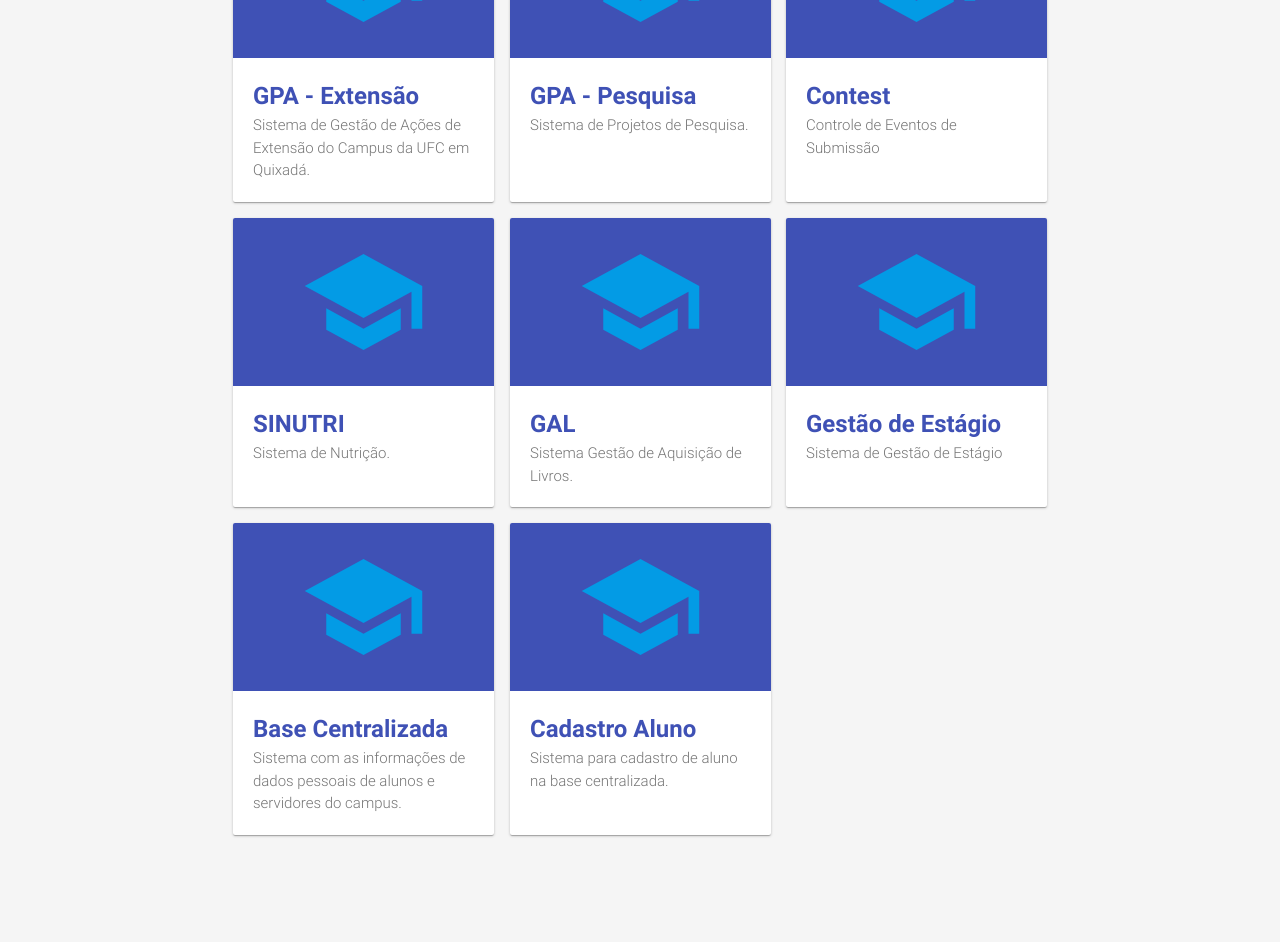
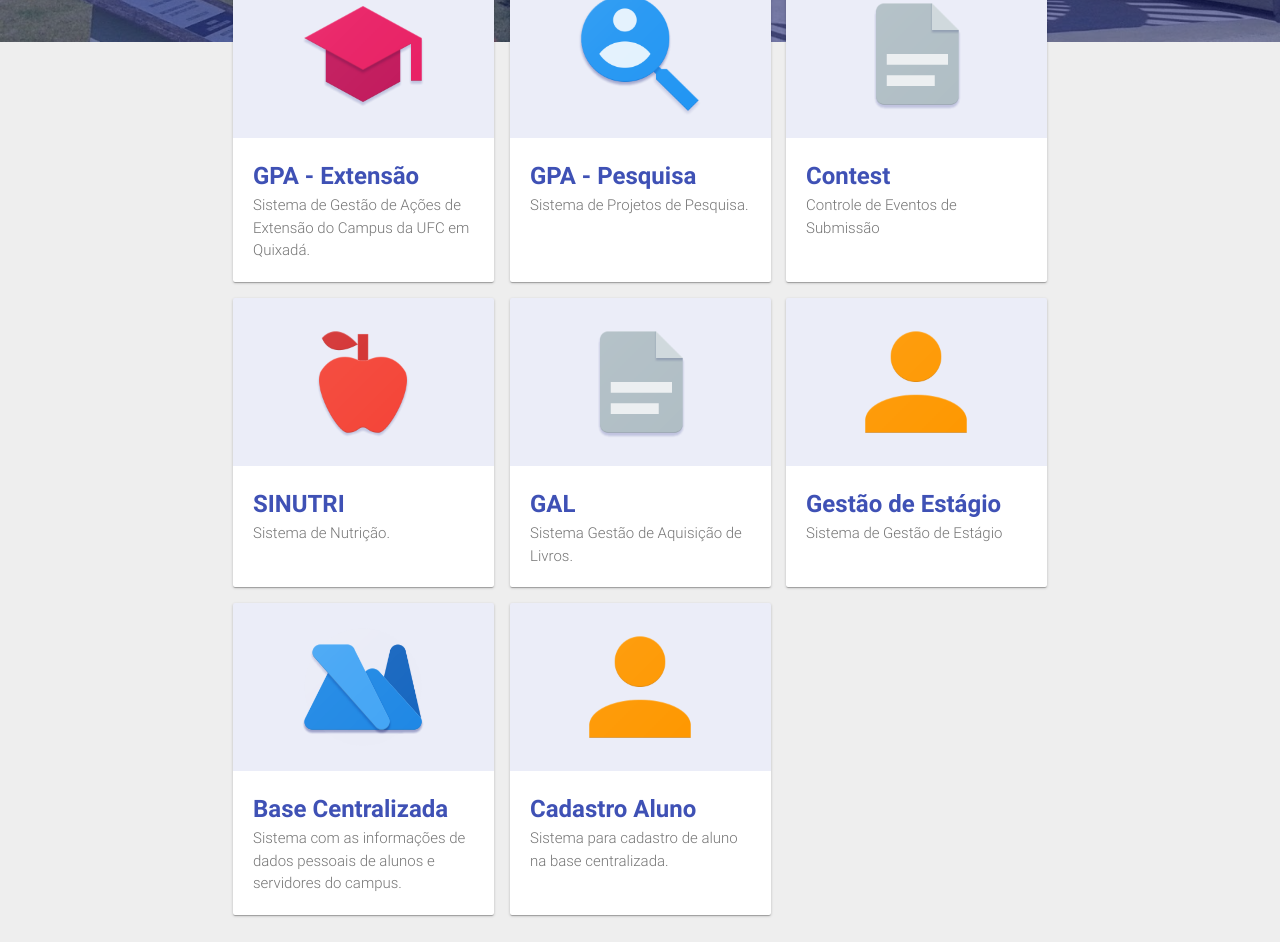
Before and after one commit to npi-ufc-qxd/sistemas-campus, a plain HTML site: page index.html in a window 1280 px wide. Shown: the part 758-1700 px from the top of the page. Before the commit the page ends 1620 px from the top, so only its background shows below. Drawn offline with nearby package versions, Linux system fonts and the light colour scheme.

Commit message:
Adicionando icones

```diff
--- a/css/index.css
+++ b/css/index.css
@@ -1,5 +1,5 @@
 .background-image {
-	height: 90vh;
+	height: 100vh;
 	position: absolute;
 	top: 0;
 	left: 0; right: 0;
@@ -12,11 +12,12 @@
 	position: absolute;
 	top: 0; bottom: 0;
 	left: 0; right: 0;
+	opacity: 0.5;
 }
 
 .page-title-container {
 	position: absolute;
-	height: 80vh;
+	height: 90vh;
 }
 
 .page-title {
@@ -26,7 +27,6 @@
 	height: 80vh;
 	z-index: 1;
 	font-size: 52px;
-	padding: 20px;
 }
 
 .page-title > div {
@@ -46,9 +46,10 @@
 }
 
 .brasao {
-	height: 128px;
-	width: 96px;
-	background: url("../img/brasao.png") center / cover;
+	width: calc(192px / 2);
+	height: calc(192px / 2);
+	margin-top: 20px;
+	background: url("../img/icon_04_02.png") center / cover;
 	margin: auto;
 	z-index: 1;
 }
@@ -90,6 +91,18 @@
 	box-shadow: 0 8px 10px 1px rgba(0,0,0,0.14),0 3px 14px 2px rgba(0,0,0,0.12),0 5px 5px -3px rgba(0,0,0,0.3);
 }
 
+.card-image {
+	padding: 20px;
+	background-color: rgba(63, 81, 186, .1);
+}
+
+.card-image img {
+	height: 128px;
+	width: 128px !important;
+	margin: auto;
+	z-index: 1;
+}
+
 .row .mcol.s12 {
     width: calc(100% - 16px);
 }
@@ -107,7 +120,7 @@
 }
 
 .main-row > div:nth-child(2) {
-	margin-top: 80vh;
+	margin-top: 90vh;
 }
 
 .card-icon {
--- a/index.html
+++ b/index.html
@@ -16,7 +16,7 @@
 
     </head>
 
-    <body class="grey lighten-4">
+    <body class="grey lighten-3">
 
         <div class="background-image indigo darken-4" data-stellar-ratio="0.5">
             <div class="background-image-over-layer"></div>
@@ -37,8 +37,8 @@
                 <div class="row mdl-grid">
 
                     <a href="http://www.google.com" class="mcol s12 m6 l4 clone card-link card waves-effect no-padding">
-                        <div class="card-image indigo">
-                            <i class="material-icons card-icon">school</i>
+                        <div class="card-image">
+                            <img src=""/>
                         </div>
                         <div class="card-content">
                             <span class="card-name bold indigo-text"></span>
--- a/js/index.js
+++ b/js/index.js
@@ -6,49 +6,49 @@ $(document).ready(function() {
 		{
 			name: "GPA - Extensão",
 			description: "Sistema de Gestão de Ações de Extensão do Campus da UFC em Quixadá.",
-			image: "img/sippa.png",
+			image: "img/icon_08.png",
 			link: "https://homologacaosistemas.quixada.ufc.br/extensao"
 		},
 		{
 			name: "GPA - Pesquisa",
 			description: "Sistema de Projetos de Pesquisa.",
-			image: "img/sippa.png",
+			image: "img/icon_09.png",
 			link: "https://sistemas.quixada.ufc.br/gpa-pesquisa"
 		},
 		{
 			name: "Contest",
 			description: "Controle de Eventos de Submissão",
-			image: "img/sippa.png",
+			image: "img/icon_11.png",
 			link: "https://sistemas.quixada.ufc.br/contest"
 		},
 		{
 			name: "SINUTRI",
 			description: "Sistema de Nutrição.",
-			image: "img/sippa.png",
+			image: "img/icon_10.png",
 			link: "https://sistemas.quixada.ufc.br/sinutri"
 		},
 		{
 			name: "GAL",
 			description: "Sistema Gestão de Aquisição de Livros.",
-			image: "img/sippa.png",
+			image: "img/icon_11.png",
 			link: "https://sistemas.quixada.ufc.br/gal"
 		},
 		{
 			name: "Gestão de Estágio",
 			description: "Sistema de Gestão de Estágio",
-			image: "img/sippa.png",
+			image: "img/icon_12.png",
 			link: "https://sistemas.quixada.ufc.br/gestao-estagio/"
 		},
 		{
 			name: "Base Centralizada",
 			description: "Sistema com as informações de dados pessoais de alunos e servidores do campus.",
-			image: "img/sippa.png",
+			image: "img/icon_04_02.png",
 			link: "http://identidadepessoa.intranet/"
 		},
 		{
 			name: "Cadastro Aluno",
 			description: "Sistema para cadastro de aluno na base centralizada.",
-			image: "img/sippa.png",
+			image: "img/icon_12.png",
 			link: "http://cadastroaluno.intranet/"
 		}
 	];
@@ -60,7 +60,7 @@ $(document).ready(function() {
 	cards.forEach(function(e, i) {
 		var card = toClone.clone();
 		for(k in e)
-			k == "image"? card.find(".card-" + k).attr("src", e[k]):
+			k == "image"? card.find(".card-" + k).find("img").attr("src", e[k]):
 			k == "link"? card.attr("href", e[k]):
 			card.find(".card-" + k).text(e[k]);
 		var yOffset = 240 + (i * 5)/cards.length * 1000;
@@ -70,28 +70,28 @@ $(document).ready(function() {
 		parent.append(card);
 	});
 
+	var ptc = $('.page-title-container');
 	$(window).on('scroll resize', function() {
-		$('.page-title-container').each(function(_, el) {
-	        var $el = $(el),
-	            scrollTop = $(window).scrollTop(),
-	            scrollBot = scrollTop + $(window).height(),
-	            elTop = $el.offset().top,
-	            elBottom = elTop + $el.outerHeight(),
-	            visibleTop = elTop < scrollTop ? scrollTop : elTop,
-	            visibleBottom = elBottom > scrollBot ? scrollBot : elBottom;
-	        var visible = visibleBottom - visibleTop > 0? visibleBottom - visibleTop: 0;
 
-	        if(visible > 128) {
-	        	$(this).find(".page-title").height(visible);
+		var scrollTop = $(window).scrollTop(),
+            scrollBot = scrollTop + $(window).height(),
+            elTop = ptc.offset().top,
+            elBottom = elTop + ptc.outerHeight(),
+            visibleTop = elTop < scrollTop ? scrollTop : elTop,
+            visibleBottom = elBottom > scrollBot ? scrollBot : elBottom;
+        var visible = visibleBottom - visibleTop > 0? visibleBottom - visibleTop: 0;
 
-	        	if(visible > 200)
-	        		$(this).find(".page-title").css("font-size", Math.sqrt(visible) * 3);
-	        }
+        if(visible > 200) {
+        	ptc.find(".page-title").height(visible);
 
-	        var maxH = 1000;
-	        visible = visible <= maxH? visible: maxH;
-	        $(".background-image-over-layer").css("opacity", visible/maxH);
-	    });
+        	//if(visible > 200)
+        	//	ptc.find(".page-title").css("font-size", Math.sqrt(visible) * 3);
+        }
+
+        //var maxH = 1000;
+        //visible = visible <= maxH? visible: maxH;
+        //$(".background-image-over-layer").css("opacity", visible/maxH);
+
 	});
 
 	/* Fim - Iniciando cards */
@@ -111,7 +111,7 @@ $(document).ready(function() {
 
 		var body = $("html, body");
 		body.scrollTop(0);
-		body.stop().animate({scrollTop: ($(window).height() * .4)}, 500, 'swing', function() {
+		body.stop().animate({scrollTop: ($(window).height() * .4)}, 700, 'swing', function() {
 			enableScroll();
 		});
     }, 100);
```
Also changed, not shown: img/icon_01.png (added), img/icon_01_02.png (added), img/icon_02.png (added), img/icon_03.png (added), img/icon_04.png (added), img/icon_04_02.png (added), img/icon_05.png (added), img/icon_05_02.png (added), img/icon_06.png (added), img/icon_06_02.png (added), img/icon_07.png (added), img/icon_08.png (added), img/icon_09.png (added), img/icon_10.png (added), 2 more files.
